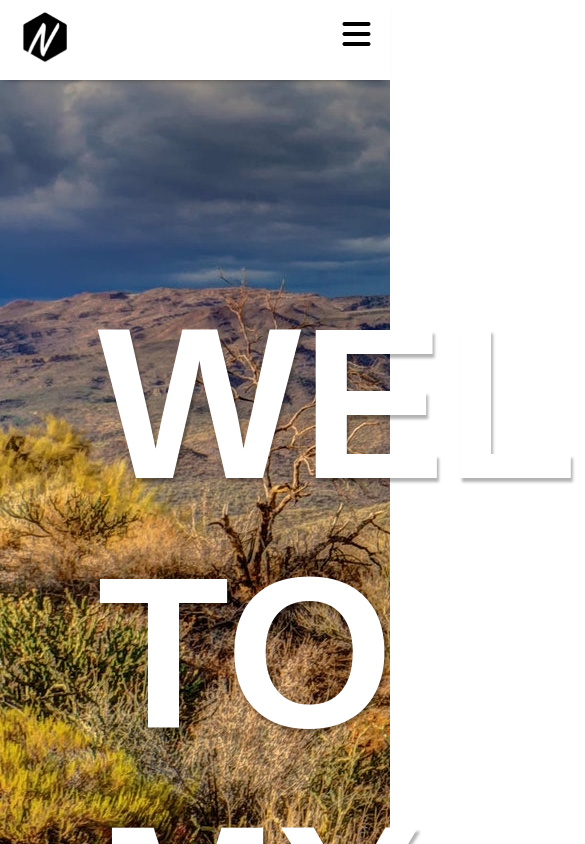
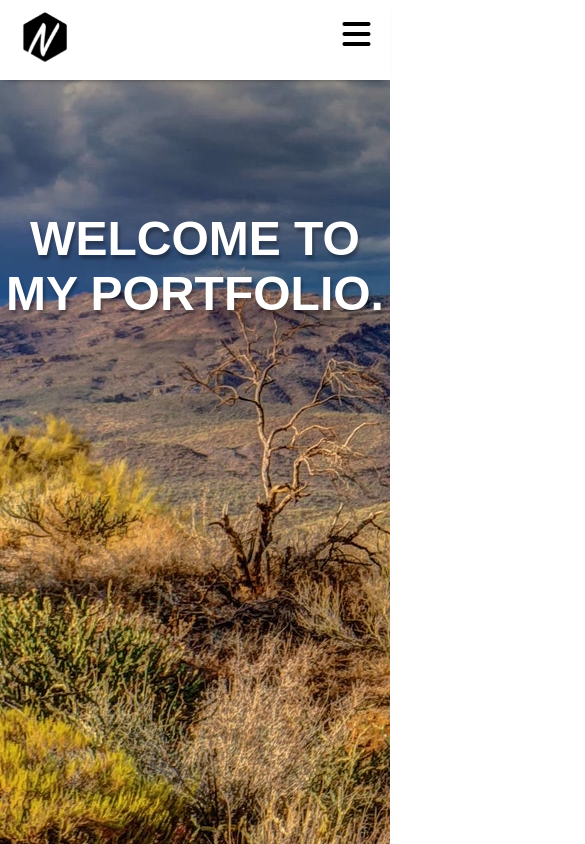
Before and after one commit to Gadget89/updated-portfolio, a React (Create React App) app: page / in a window 390 px wide. Shown: the top 844 px of the page, 585 px wide, since content can reach past the window. Built offline with nearby package versions, Linux system fonts and the light colour scheme.

Commit message:
Fixed CSS issues for multiple components

```diff
--- a/src/main.css
+++ b/src/main.css
@@ -282,7 +282,7 @@ li {
     /*top: -810px;*/
   }
 
-  .landing-message {
+  .landing-message p {
     font-size: 3em;
     left: 0;
     min-width: 100%;
```
